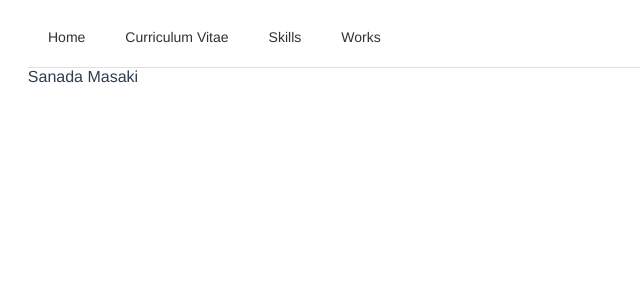
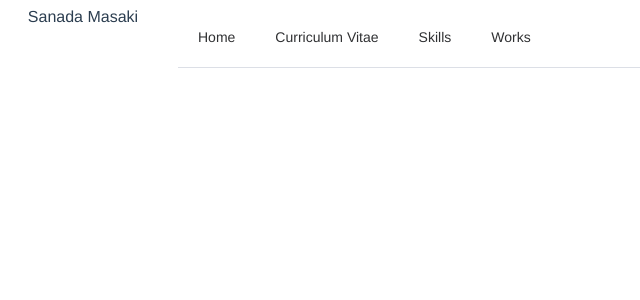
Before and after one commit to masaki12-s/portfolio, a Vue app: page / in a window 1280 px wide. Shown: the top 300 px of the page, without its empty margins (0-640 px from the left). Built offline with nearby package versions, Linux system fonts and the light colour scheme.

Commit message:
Appのレイアウト調整

```diff
--- a/src/App.vue
+++ b/src/App.vue
@@ -1,6 +1,10 @@
 <template>
 <div class="common-layout">
   <el-container>
+    <el-aside width="150px">
+        Sanada Masaki
+    </el-aside>
+    <el-container>
     <el-header>
       <el-menu
         :default-active="activeIndex"
@@ -13,15 +17,8 @@
         <el-menu-item index="/skills">Skills</el-menu-item>
         <el-menu-item index="/works">Works</el-menu-item>
 
-
       </el-menu>
     </el-header>
-    <el-container>
-      <el-aside width="150px">
-        Sanada Masaki
-
-
-      </el-aside>
       <el-main>
         <router-view/>
       </el-main>
```
